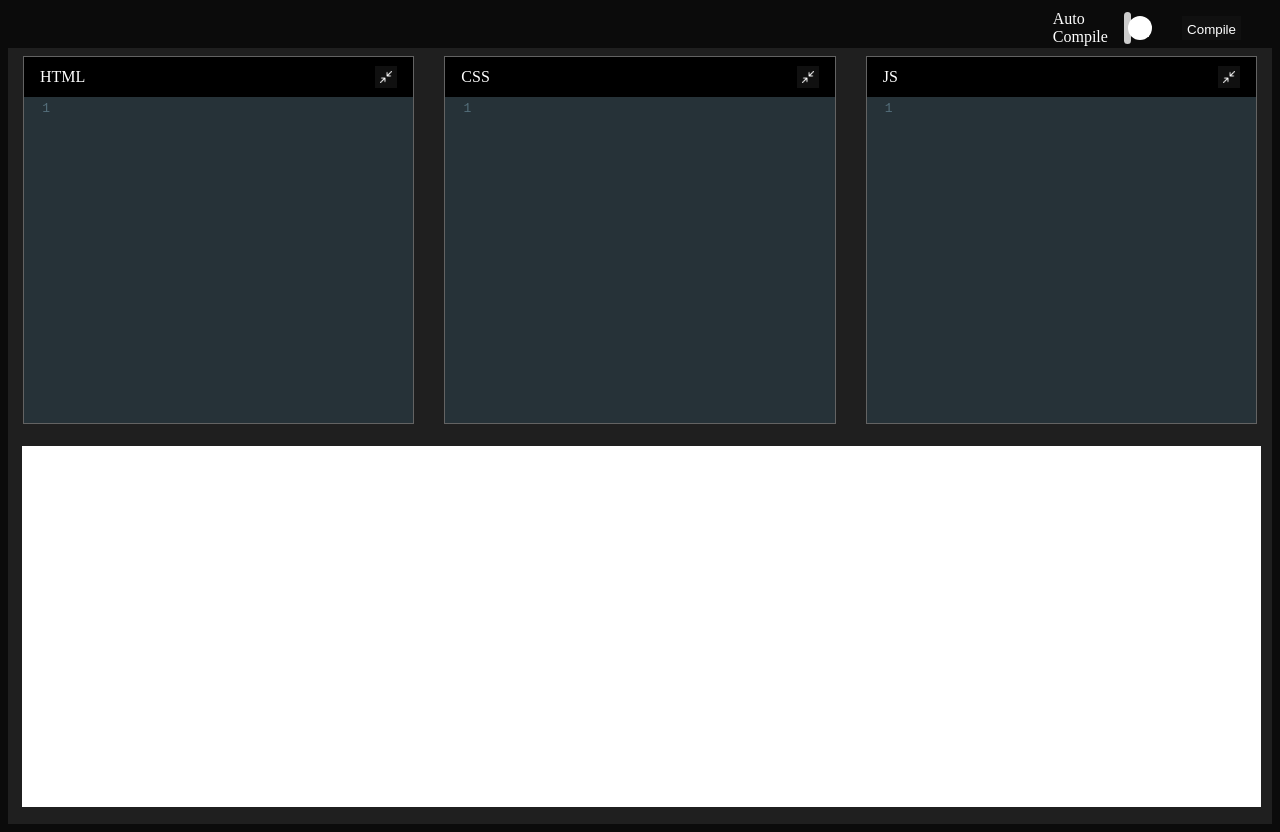
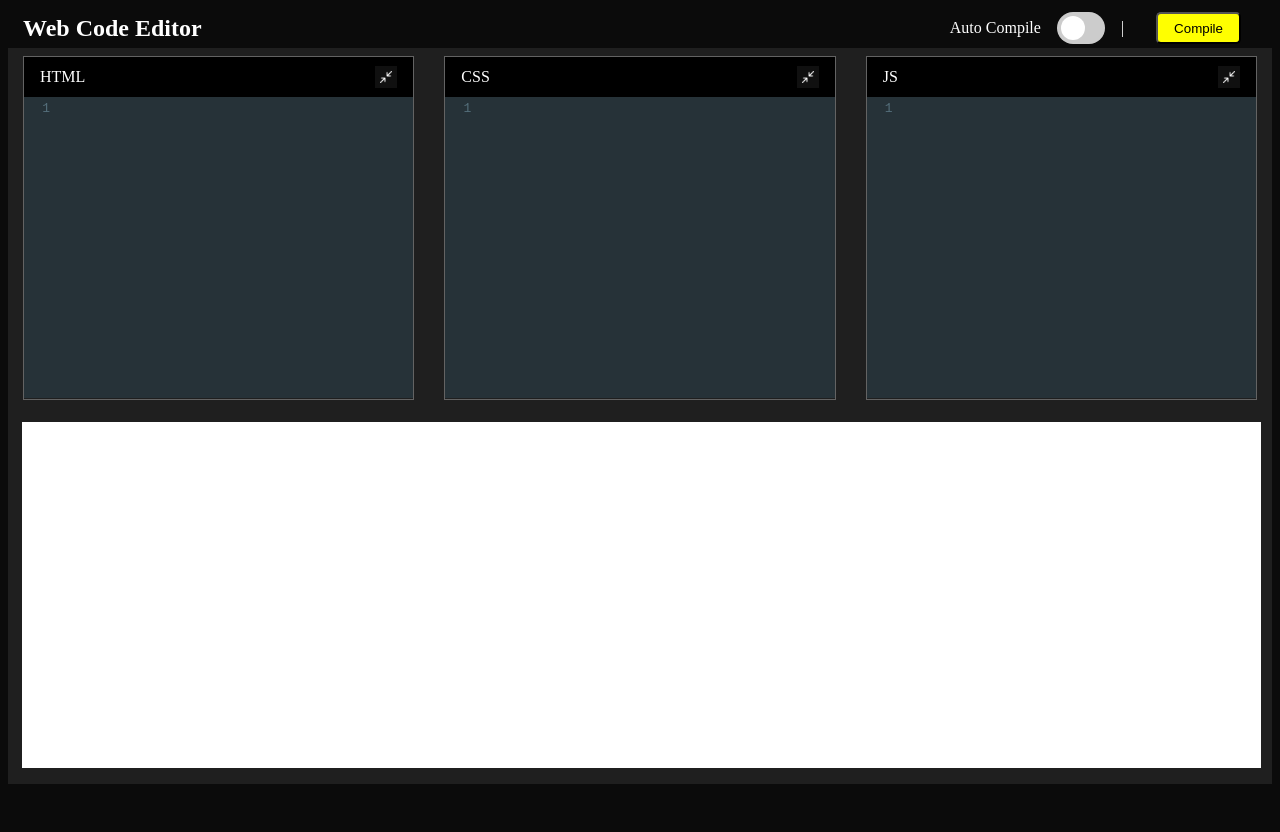
Before and after one commit to OgAeons/web-code-editor, a React (Vite) app: page / in a window 1280 px wide. After the commit the page ends 800 px from the top, so only its background shows below. Built offline with nearby package versions, Linux system fonts and the light colour scheme.

Commit message:
Fixed some styling

```diff
--- a/src/styles.css
+++ b/src/styles.css
@@ -1,79 +1,29 @@
 body {
   background-color: rgb(11, 11, 11);
-}
-
-.editor-section {
-    background-color: rgb(31, 31, 31);
-    height: 48vh;
-    display: flex;
-}
-
-.editor-container {
-    color: white;
-    /* width: 65vh; */
-    flex-grow: 1;
-    flex-basis: 0;
-    margin: 0.5rem 15px;
-    border: 1px solid #636363;
-}
-
-.editor-container.minimize {
-  flex-grow: 0;
-}
-
-.editor-container.minimize .CodeMirror-scroll {
-  position: absolute;
-  overflow: hidden !important;
-}
-
-.editor-navbar {
-    background-color: rgb(0, 0, 0);
-    height: 5vh;
-    padding: 0 1rem;
-    display: flex;
-    justify-content: space-between;
-    align-items: center;
-}
-
-.CodeMirror {
-    height: 100% !important;
-}
-
-.editor {
-  height: 89% !important;
-  overflow: hidden !important;
-}
-
-.display {
-    background-color: rgb(31, 31, 31);
-    height: 49vh;
-}
-
-iframe {
-    background-color: white;
-    margin: 0.9rem;
 }
 
 .navbar {
   color: white;
   height: 5vh;
   display: flex;
-    justify-content: end;
   align-items: center;
   padding: 0 15px;
 }
 
-.navbar button {
-    height: 1.5rem;
-    margin: 0 1rem;
+.navbar h2 {
+  margin-right: auto;
 }
 
 .navbar p {
   margin: 0 1rem;
 }
 
-.navbar h2 {
-    margin-right: 134vh;
+.navbar button {
+  background-color: yellow;
+  height: 2rem;
+  padding: 0 1rem;
+  margin: 0 1rem;
+  border-radius: 5px;
 }
 
 .switch {
@@ -136,8 +86,61 @@ iframe {
   border-radius: 50%;
 }
 
-  button {
+.editor-section {
+  background-color: rgb(31, 31, 31);
+  height: 45vh;
+  display: flex;
+}
+
+.editor-container {
+  color: white;
+  flex-grow: 1;
+  width: 64vh;
+  flex-basis: 0;
+  margin: 0.5rem 15px;
+  border: 1px solid #636363;
+}
+
+.editor-container.minimize {
+  flex-grow: 0;
+}
+
+.editor-container.minimize .CodeMirror-scroll {
+  position: absolute;
+  overflow: hidden !important;
+}
+
+.editor-navbar {
+  background-color: rgb(0, 0, 0);
+  height: 5vh;
+  padding: 0 1rem;
+  display: flex;
+  justify-content: space-between;
+  align-items: center;
+}
+
+.editor-navbar button {
   padding: 5px 5px 2px 5px;
   filter: invert(1);
   border: none;
 }
+
+.CodeMirror {
+  height: 100% !important;
+}
+
+.editor {
+  flex-grow: 1;
+  height: 88%;
+  overflow: hidden;
+}
+
+.display {
+  background-color: rgb(31, 31, 31);
+  height: 47vh;
+}
+
+iframe {
+  background-color: white;
+  margin: 0.9rem;
+}
```
Lines whose indentation alone changed are shown as unchanged.
